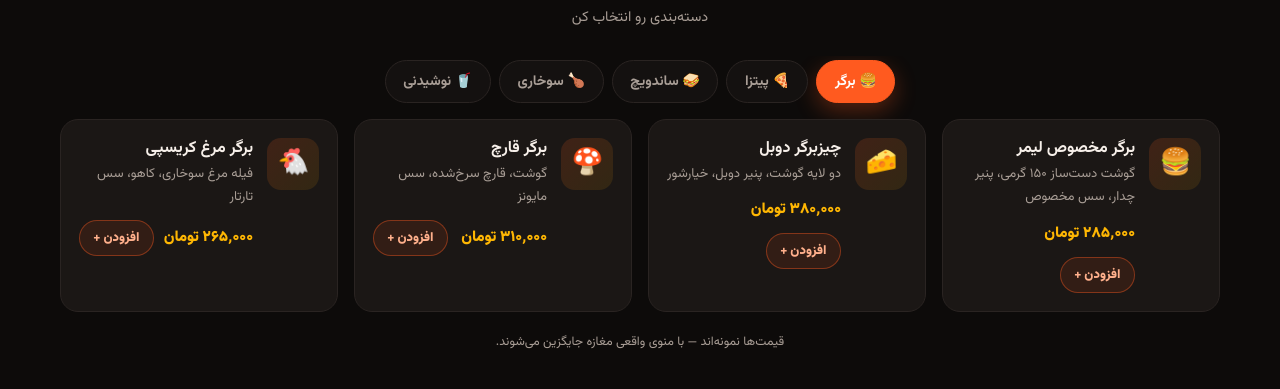
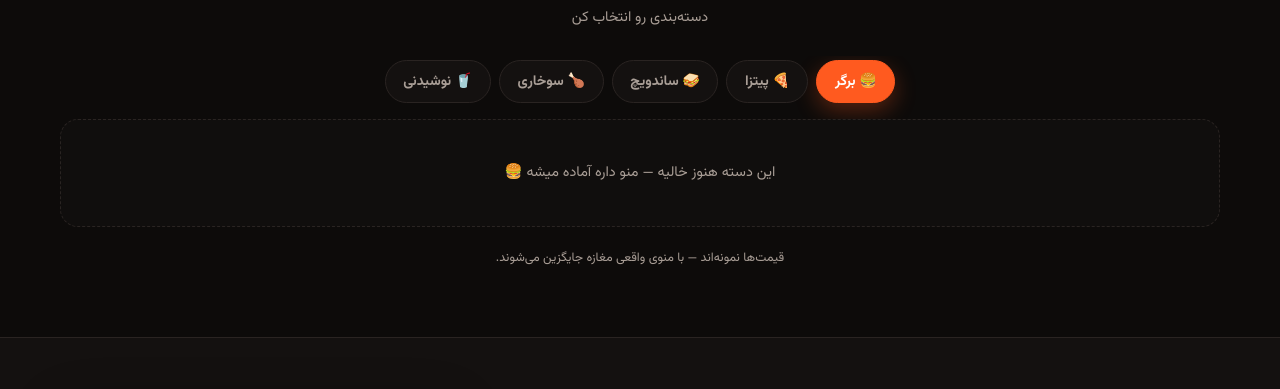
Before and after one commit to ARIANBSM/laymer, a plain HTML site: page index.html in a window 1280 px wide. Shown: the part 985-1374 px from the top of the page. Drawn offline with Linux system fonts and the light colour scheme.

Commit message:
menu: clear all items, add empty state

```diff
--- a/assets/css/style.css
+++ b/assets/css/style.css
@@ -383,3 +383,10 @@ body.has-cart{padding-bottom:96px}
 /* ===== brand logo ===== */
 .about-logo{width:100%;height:auto;border-radius:16px;margin-bottom:.85rem;border:1px solid var(--line);display:block}
 .footer-inner .brand img{border-radius:10px}
+
+/* empty menu state */
+.menu-empty{
+  grid-column:1/-1;text-align:center;color:var(--muted);font-size:.9rem;
+  padding:2.5rem 1rem;margin:0;border:1px dashed var(--line);border-radius:var(--radius);
+  background:rgba(255,255,255,.015);
+}
--- a/assets/js/app.js
+++ b/assets/js/app.js
@@ -6,40 +6,15 @@ const SITE = {
 };
 
 const MENU = {
-  burger: [
-    { n: "برگر مخصوص لیمر", d: "گوشت دست‌ساز ۱۵۰ گرمی، پنیر چدار، سس مخصوص", p: 285000, e: "🍔" },
-    { n: "چیزبرگر دوبل", d: "دو لایه گوشت، پنیر دوبل، خیارشور", p: 380000, e: "🧀" },
-    { n: "برگر قارچ", d: "گوشت، قارچ سرخ‌شده، سس مایونز", p: 310000, e: "🍄" },
-    { n: "برگر مرغ کریسپی", d: "فیله مرغ سوخاری، کاهو، سس تارتار", p: 265000, e: "🐔" },
-  ],
-  pizza: [
-    { n: "پیتزا پنیر", d: "خمیر تازه، پنیر موزارلا، سس گوجه", p: 320000, e: "🍕" },
-    { n: "پیتزا مخصوص", d: "ژامبون، قارچ، فلفل دلمه، زیتون", p: 420000, e: "🍕" },
-    { n: "پیتزا مرغ و قارچ", d: "مرغ گریل، قارچ، پنیر پیتزا", p: 395000, e: "🍗" },
-    { n: "پیتزا سبزیجات", d: "فلفل، قارچ، ذرت، گوجه، زیتون", p: 300000, e: "🥬" },
-  ],
-  sandwich: [
-    { n: "ساندویچ مخصوص لیمر", d: "گوشت، سوسیس، پنیر، سیب‌زمینی، سس مخصوص", p: 265000, e: "🥙" },
-    { n: "ساندویچ برگر مخصوص", d: "برگر دست‌ساز، کاهو، گوجه، سس مخصوص", p: 245000, e: "🍔" },
-    { n: "ساندویچ برگر", d: "برگر، کاهو، گوجه، خیارشور", p: 195000, e: "🥪" },
-    { n: "ساندویچ فلافل", d: "فلافل تازه، سیب‌زمینی، خیارشور، سس", p: 130000, e: "🧆" },
-    { n: "فلاجونی", d: "فلافل، پنیر، سبزیجات تازه، سس مخصوص", p: 175000, e: "🌯" },
-  ],
-  fried: [
-    { n: "مرغ سوخاری (۲ تکه)", d: "با سیب‌زمینی و سس", p: 295000, e: "🍗" },
-    { n: "ناگت مرغ", d: "۸ عدد، با سیب‌زمینی", p: 220000, e: "🍢" },
-    { n: "سیب‌زمینی سرخ‌کرده", d: "با پنیر یا ساده", p: 95000, e: "🍟" },
-    { n: "سیب‌زمینی با پنیر و قارچ", d: "پرس ویژه", p: 155000, e: "🧆" },
-  ],
-  drink: [
-    { n: "نوشابه قوطی", d: "۳۳۰ میلی‌لیتر", p: 35000, e: "🥤" },
-    { n: "دوغ سنتی", d: "لیوانی", p: 30000, e: "🥛" },
-    { n: "آب‌پرتقال طبیعی", d: "تازه‌فشرده", p: 85000, e: "🍊" },
-    { n: "میلک‌شیک شکلات", d: "با بستنی", p: 120000, e: "🥤" },
-  ],
+  burger: [],
+  pizza: [],
+  sandwich: [],
+  fried: [],
+  drink: [],
 };
 
-const CART_KEY = "laymer_cart_v2";
+
+const CART_KEY = "laymer_cart_v3";
 const FA_DIGITS = "۰۱۲۳۴۵۶۷۸۹";
 const AR_DIGITS = "٠١٢٣٤٥٦٧٨٩";
 
@@ -101,6 +76,10 @@ function renderMenu(cat) {
   const grid = document.getElementById("menuGrid");
   if (!grid) return;
   const items = MENU[currentCat] || [];
+  if (!items.length) {
+    grid.innerHTML = `<p class="menu-empty">این دسته هنوز خالیه — منو داره آماده میشه 🍔</p>`;
+    return;
+  }
   grid.innerHTML = items
     .map((it, i) => {
       const k = keyOf(currentCat, i);
```
